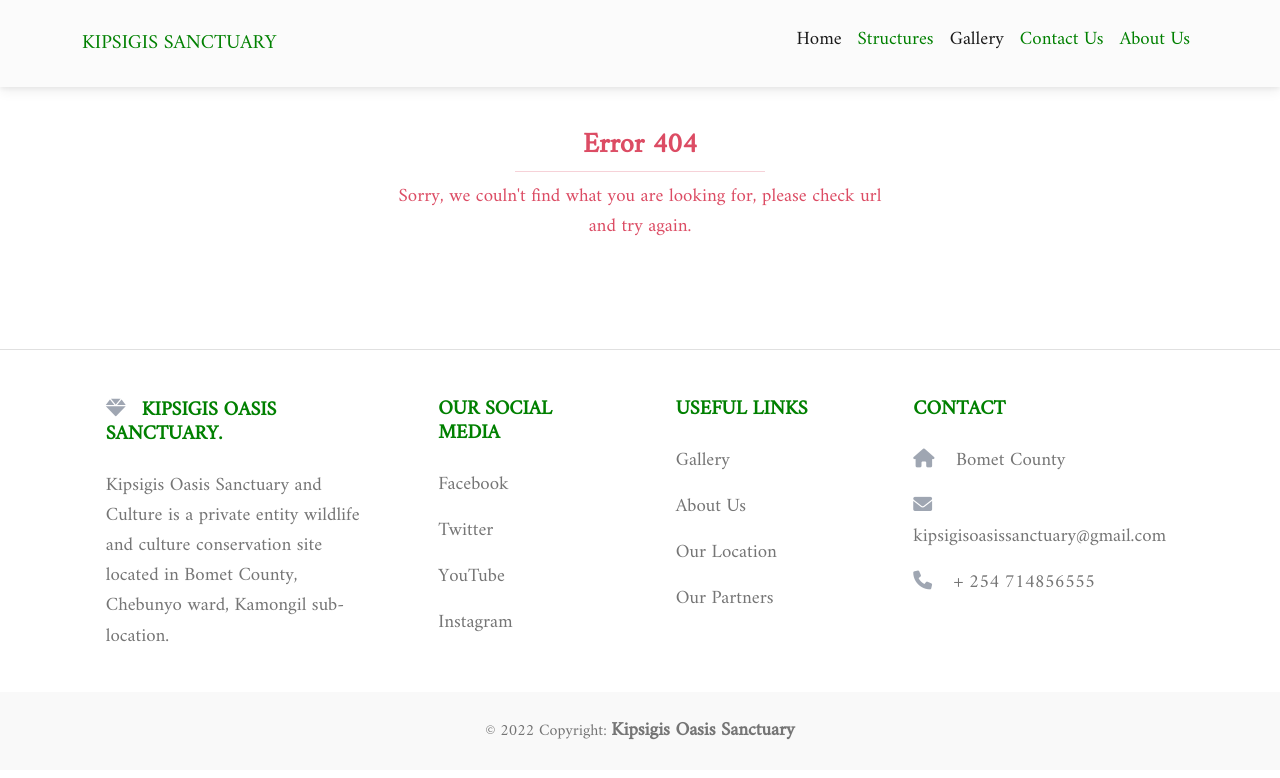
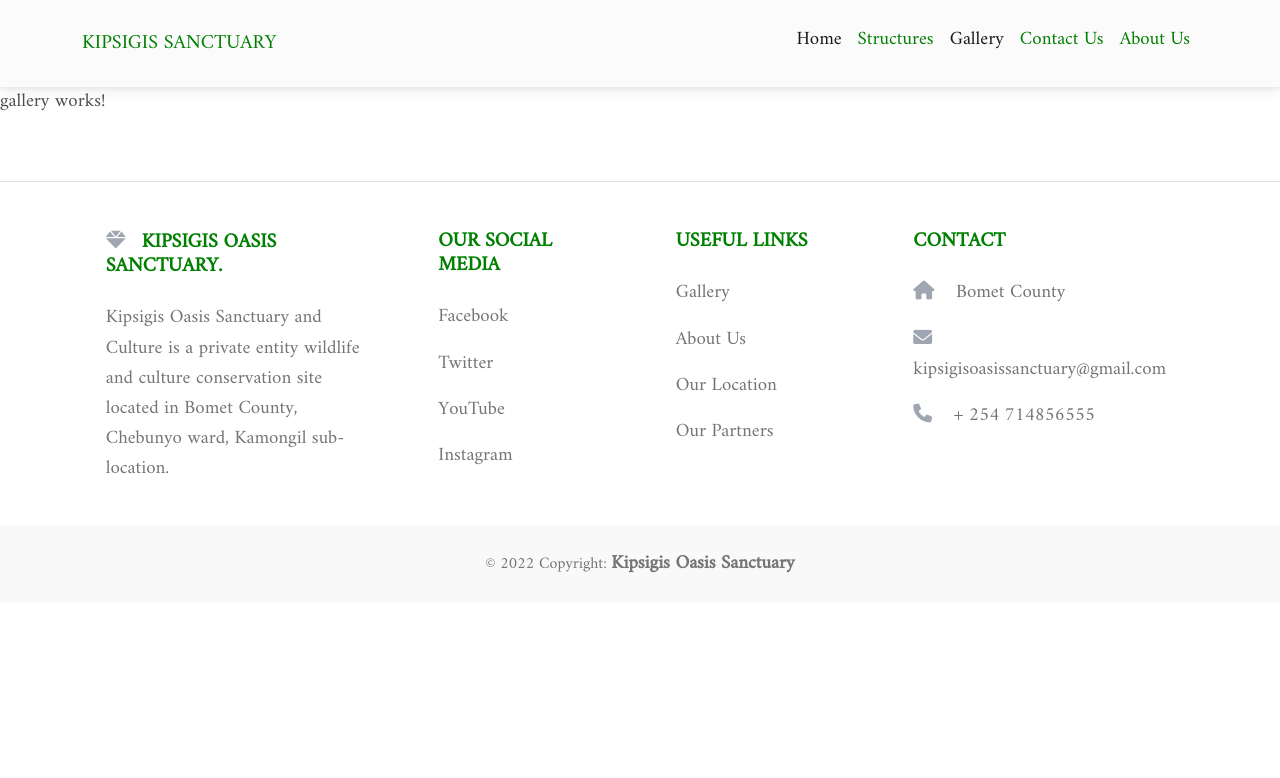
Before and after one commit to Vitalis-Kirui/Oasis-Sanctuary, an Angular app in the folder Sanctuary-UI/: page /gallery in a window 1280 px wide. Shown: the top 778 px of the page. Built offline with nearby package versions, Linux system fonts and the light colour scheme.

Commit message:
creating gallery module

```diff
--- /dev/null
+++ b/Sanctuary-UI/src/app/Modules/gallery/gallery-routing.module.ts
@@ -0,0 +1,11 @@
+import { NgModule } from '@angular/core';
+import { RouterModule, Routes } from '@angular/router';
+import { GalleryComponent } from './gallery.component';
+
+const routes: Routes = [{ path: '', component: GalleryComponent }];
+
+@NgModule({
+  imports: [RouterModule.forChild(routes)],
+  exports: [RouterModule]
+})
+export class GalleryRoutingModule { }
--- /dev/null
+++ b/Sanctuary-UI/src/app/Modules/gallery/gallery.component.html
@@ -0,0 +1 @@
+<p>gallery works!</p>
--- /dev/null
+++ b/Sanctuary-UI/src/app/Modules/gallery/gallery.component.ts
@@ -0,0 +1,15 @@
+import { Component, OnInit } from '@angular/core';
+
+@Component({
+  selector: 'app-gallery',
+  templateUrl: './gallery.component.html',
+  styleUrls: ['./gallery.component.css']
+})
+export class GalleryComponent implements OnInit {
+
+  constructor() { }
+
+  ngOnInit(): void {
+  }
+
+}
--- a/Sanctuary-UI/src/app/app-routing.module.ts
+++ b/Sanctuary-UI/src/app/app-routing.module.ts
@@ -10,6 +10,7 @@ const routes: Routes = [
   {path: 'about-us', component:AboutUsComponent},
   {path: 'contact-us', component:ContactUsComponent},
   { path: 'structures', loadChildren: () => import('./Modules/structures/structures.module').then(m => m.StructuresModule) },
+  { path: 'gallery', loadChildren: () => import('./Modules/gallery/gallery.module').then(m => m.GalleryModule) },
   {path: '**', component:NotFoundComponent},
 ];
 
```
Also changed, not shown: Sanctuary-UI/src/app/Modules/gallery/gallery.module.ts (added, +17 -0 lines), Sanctuary-UI/src/app/Modules/gallery/gallery.component.css (added).
